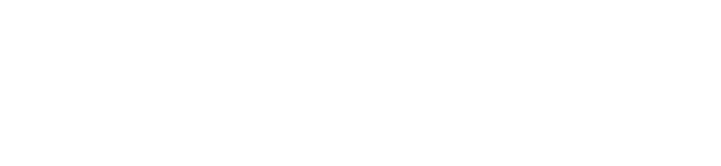
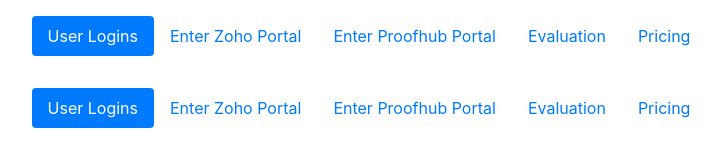
Before and after one commit to pmartina2/projectmanagementdemos-2022, a plain HTML site: page index.html in a window 1280 px wide. Shown: the whole page, without its empty margins (271-992 px from the left). Drawn offline with nearby package versions, Linux system fonts and the light colour scheme.

Commit message:
Update index.html

```diff
--- a/index.html
+++ b/index.html
@@ -1 +1,66 @@
 <!-- Support Tickets Homepage -->
+
+<!doctype html>
+
+<html lang="en">
+<head>
+  <meta charset="utf-8">
+  <meta name="viewport" content="width=device-width, initial-scale=1">
+
+  <title>A Basic HTML5 Template</title>
+  <meta name="description" content="A simple HTML5 Template for new projects.">
+  <meta name="author" content="SitePoint">
+
+  <meta property="og:title" content="A Basic HTML5 Template">
+  <meta property="og:type" content="website">
+  <meta property="og:url" content="https://www.sitepoint.com/a-basic-html5-template/">
+  <meta property="og:description" content="A simple HTML5 Template for new projects.">
+  <meta property="og:image" content="image.png">
+
+  <link rel="icon" href="/favicon.ico">
+  <link rel="icon" href="/favicon.svg" type="image/svg+xml">
+  <link rel="apple-touch-icon" href="/apple-touch-icon.png">
+
+  <link rel="stylesheet" href="css/styles.css?v=1.0">
+  <link rel="stylesheet" href="https://cdn.jsdelivr.net/npm/bootstrap@4.6.1/dist/css/bootstrap.min.css" integrity="sha384-zCbKRCUGaJDkqS1kPbPd7TveP5iyJE0EjAuZQTgFLD2ylzuqKfdKlfG/eSrtxUkn" crossorigin="anonymous">
+
+</head>
+
+<body>
+  <!-- your content here... -->
+
+  <div class="container">
+    <header class="d-flex justify-content-center py-3">
+      <ul class="nav nav-pills">
+        <li class="nav-item"><a href="#" class="nav-link active" aria-current="page">User Logins</a></li>
+        <li class="nav-item"><a href="#" class="nav-link">Enter Zoho Portal</a></li>
+        <li class="nav-item"><a href="#" class="nav-link">Enter Proofhub Portal</a></li>
+        <li class="nav-item"><a href="#" class="nav-link">Evaluation</a></li>
+        <li class="nav-item"><a href="#" class="nav-link">Pricing</a></li>
+      </ul>
+    </header>
+  </div>
+  <div class="b-example-divider"></div>
+
+
+   <div class="container">
+    <header class="d-flex justify-content-center py-3">
+      <ul class="nav nav-pills">
+        <li class="nav-item"><a href="#" class="nav-link active" aria-current="page">User Logins</a></li>
+        <li class="nav-item"><a href="#" class="nav-link">Enter Zoho Portal</a></li>
+        <li class="nav-item"><a href="#" class="nav-link">Enter Proofhub Portal</a></li>
+        <li class="nav-item"><a href="#" class="nav-link">Evaluation</a></li>
+        <li class="nav-item"><a href="#" class="nav-link">Pricing</a></li>
+      </ul>
+    </header>
+  </div>
+
+
+
+
+
+
+  <script src="https://cdn.jsdelivr.net/npm/bootstrap@4.6.1/dist/js/bootstrap.min.js" integrity="sha384-VHvPCCyXqtD5DqJeNxl2dtTyhF78xXNXdkwX1CZeRusQfRKp+tA7hAShOK/B/fQ2" crossorigin="anonymous"></script>
+  <script src="js/scripts.js"></script>
+</body>
+</html>
```
